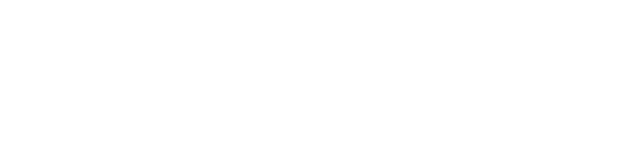
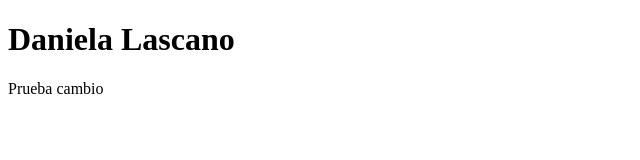
Before and after one commit to martinquiroz545/Daniela-Lascano-Web, a plain HTML site: page index.html in a window 1280 px wide. Shown: the whole page, without its empty margins (0-640 px from the left). Drawn offline with Linux system fonts and the light colour scheme.

Commit message:
Prueba agregando H1 Y P

```diff
--- a/index.html
+++ b/index.html
@@ -6,5 +6,7 @@
     <meta name="viewport" content="width=device-width, initial-scale=1.0" />
     <title>Home</title>
   </head>
+  <h1>Daniela Lascano</h1>
+  <p>Prueba cambio</p>
   <body></body>
 </html>
```
